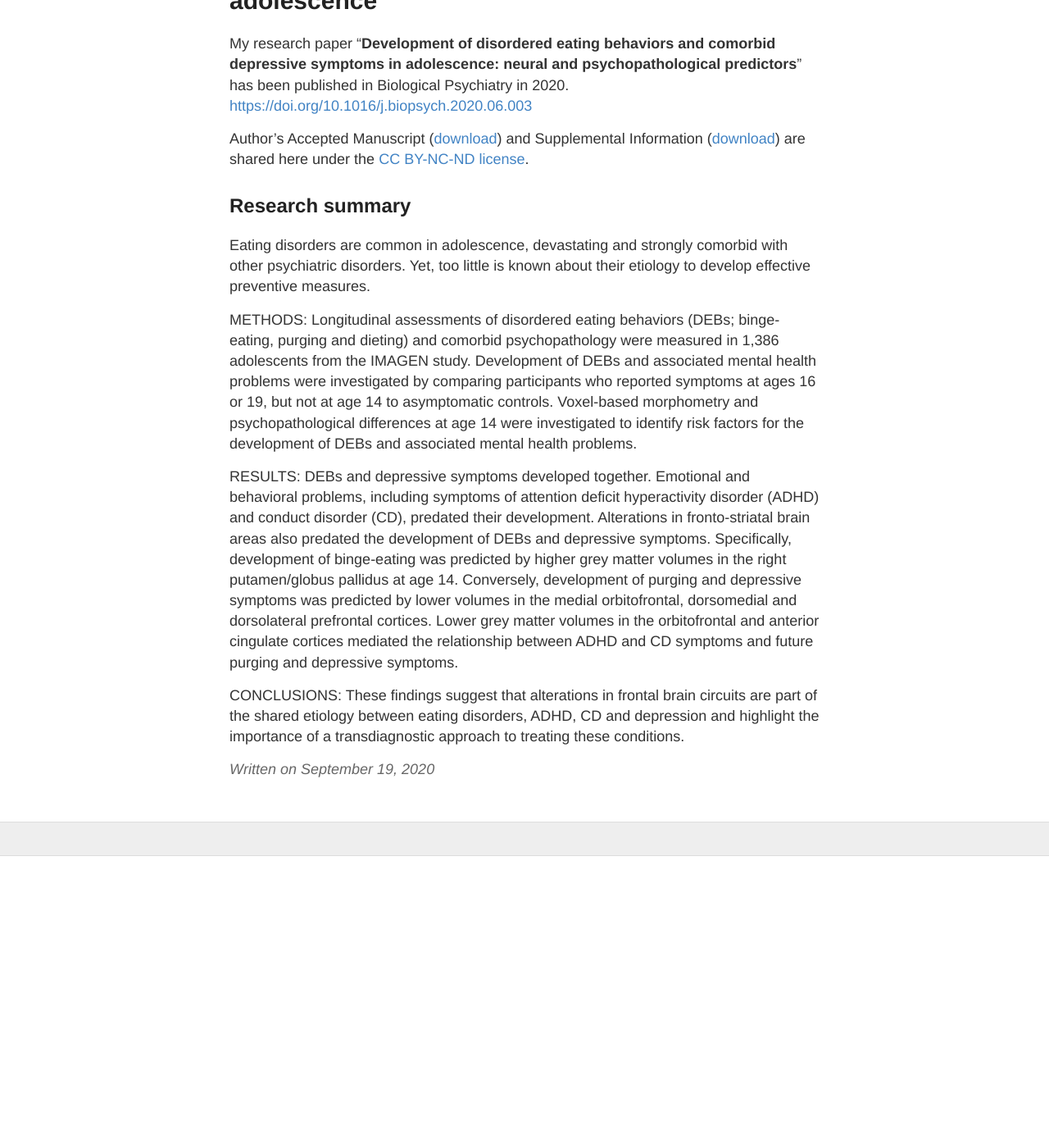
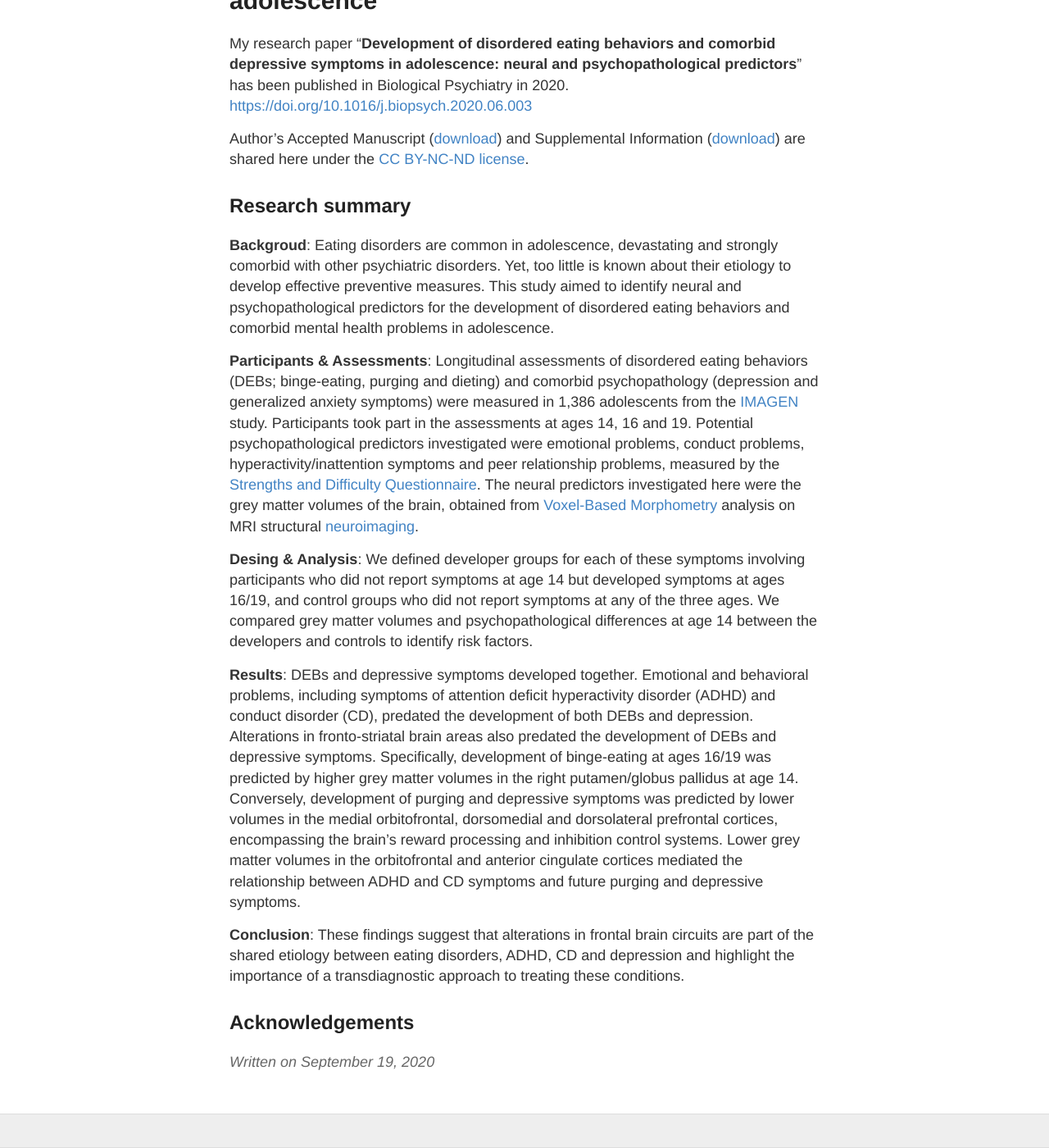
Before and after one commit to crickfan/crickfan.github.io, a Jekyll site: the page built from _posts/2020-9-19-BPS2020-paper.md, in a window 1280 px wide and 1400 px high, scrolled down 350 px. Shown: the whole window at 82% size. Built offline with Jekyll 4.4.1, drawn with Linux system fonts in a browser that asks for light colours; before the commit the page ends 1394 px from its top, so only the background shows below that.

Commit message:
Update 2020-9-19-BPS2020-paper.md

```diff
--- a/_posts/2020-9-19-BPS2020-paper.md
+++ b/_posts/2020-9-19-BPS2020-paper.md
@@ -12,14 +12,14 @@ Author's Accepted Manuscript
 
 ## Research summary
 
+**Backgroud**: Eating disorders are common in adolescence, devastating and strongly comorbid with other psychiatric disorders. Yet, too little is known about their etiology to develop effective preventive measures. This study aimed to identify neural and psychopathological predictors for the development of disordered eating behaviors and comorbid mental health problems in adolescence.
 
-Eating disorders are common in adolescence, devastating and strongly comorbid with other psychiatric disorders. Yet, too little is known about their etiology to develop effective preventive measures.
+**Participants & Assessments**: Longitudinal assessments of disordered eating behaviors (DEBs; binge-eating, purging and dieting) and comorbid psychopathology (depression and generalized anxiety symptoms) were measured in 1,386 adolescents from the [IMAGEN](https://imagen-europe.com/) study. Participants took part in the assessments at ages 14, 16 and 19. Potential psychopathological predictors investigated were emotional problems, conduct problems, hyperactivity/inattention symptoms and peer relationship problems, measured by the [Strengths and Difficulty Questionnaire](https://sdqinfo.org/). The neural predictors investigated here were the grey matter volumes of the brain, obtained from [Voxel-Based Morphometry](https://doi.org/10.1016/B978-008045046-9.00306-5) analysis on MRI structural [neuroimaging](https://en.wikipedia.org/wiki/Neuroimaging).
 
-METHODS:
-Longitudinal assessments of disordered eating behaviors (DEBs; binge-eating, purging and dieting) and comorbid psychopathology were measured in 1,386 adolescents from the IMAGEN study. Development of DEBs and associated mental health problems were investigated by comparing participants who reported symptoms at ages 16 or 19, but not at age 14 to asymptomatic controls. Voxel-based morphometry and psychopathological differences at age 14 were investigated to identify risk factors for the development of DEBs and associated mental health problems.
+**Desing & Analysis**: We defined developer groups for each of these symptoms involving participants who did not report symptoms at age 14 but developed symptoms at ages 16/19, and control groups who did not report symptoms at any of the three ages. We compared grey matter volumes and psychopathological differences at age 14 between the developers and controls to identify risk factors.
 
-RESULTS:
-DEBs and depressive symptoms developed together. Emotional and behavioral problems, including symptoms of attention deficit hyperactivity disorder (ADHD) and conduct disorder (CD), predated their development. Alterations in fronto-striatal brain areas also predated the development of DEBs and depressive symptoms. Specifically, development of binge-eating was predicted by higher grey matter volumes in the right putamen/globus pallidus at age 14. Conversely, development of purging and depressive symptoms was predicted by lower volumes in the medial orbitofrontal, dorsomedial and dorsolateral prefrontal cortices. Lower grey matter volumes in the orbitofrontal and anterior cingulate cortices mediated the relationship between ADHD and CD symptoms and future purging and depressive symptoms.
+**Results**: DEBs and depressive symptoms developed together. Emotional and behavioral problems, including symptoms of attention deficit hyperactivity disorder (ADHD) and conduct disorder (CD), predated the development of both DEBs and depression. Alterations in fronto-striatal brain areas also predated the development of DEBs and depressive symptoms. Specifically, development of binge-eating at ages 16/19 was predicted by higher grey matter volumes in the right putamen/globus pallidus at age 14. Conversely, development of purging and depressive symptoms was predicted by lower volumes in the medial orbitofrontal, dorsomedial and dorsolateral prefrontal cortices, encompassing the brain’s reward processing and inhibition control systems. Lower grey matter volumes in the orbitofrontal and anterior cingulate cortices mediated the relationship between ADHD and CD symptoms and future purging and depressive symptoms.
 
-CONCLUSIONS:
-These findings suggest that alterations in frontal brain circuits are part of the shared etiology between eating disorders, ADHD, CD and depression and highlight the importance of a transdiagnostic approach to treating these conditions.
+**Conclusion**: These findings suggest that alterations in frontal brain circuits are part of the shared etiology between eating disorders, ADHD, CD and depression and highlight the importance of a transdiagnostic approach to treating these conditions.
+
+## Acknowledgements
```
